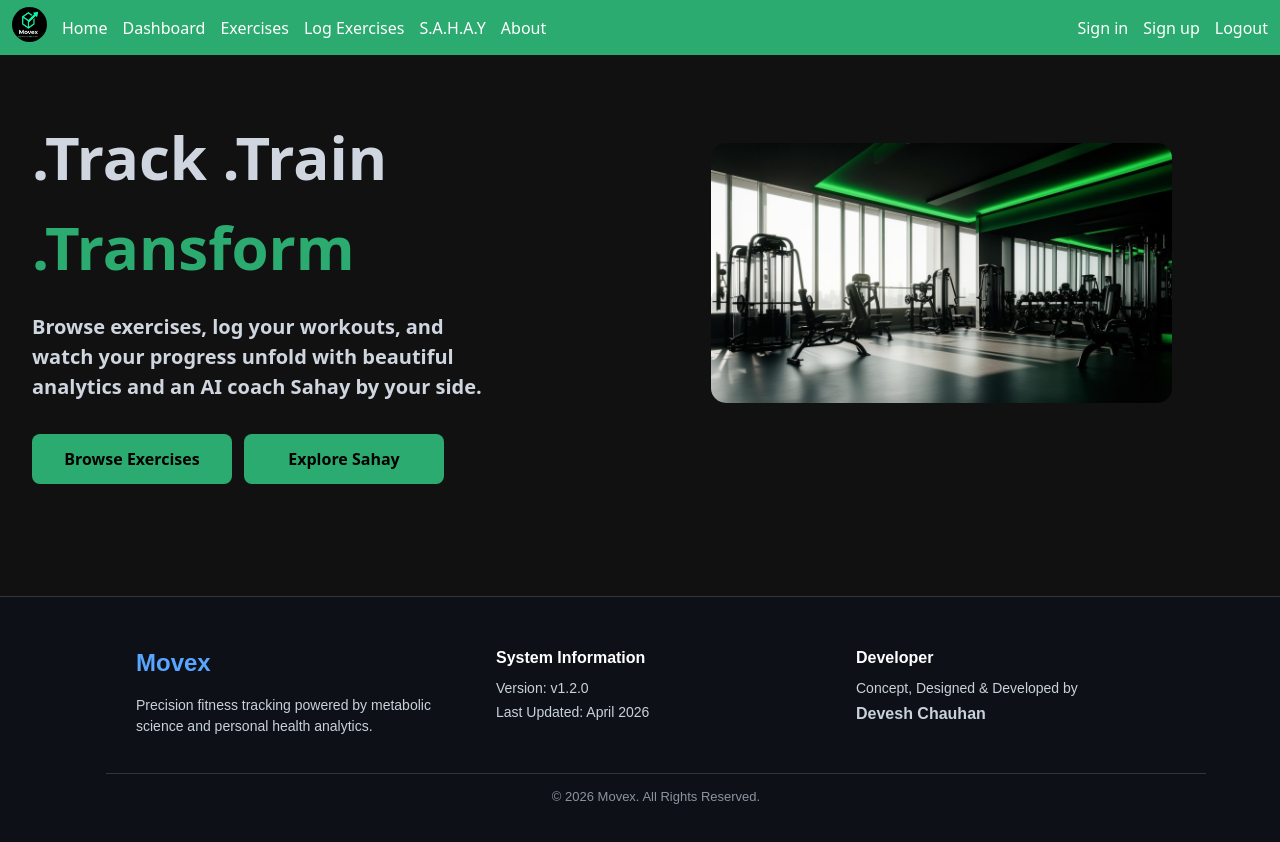
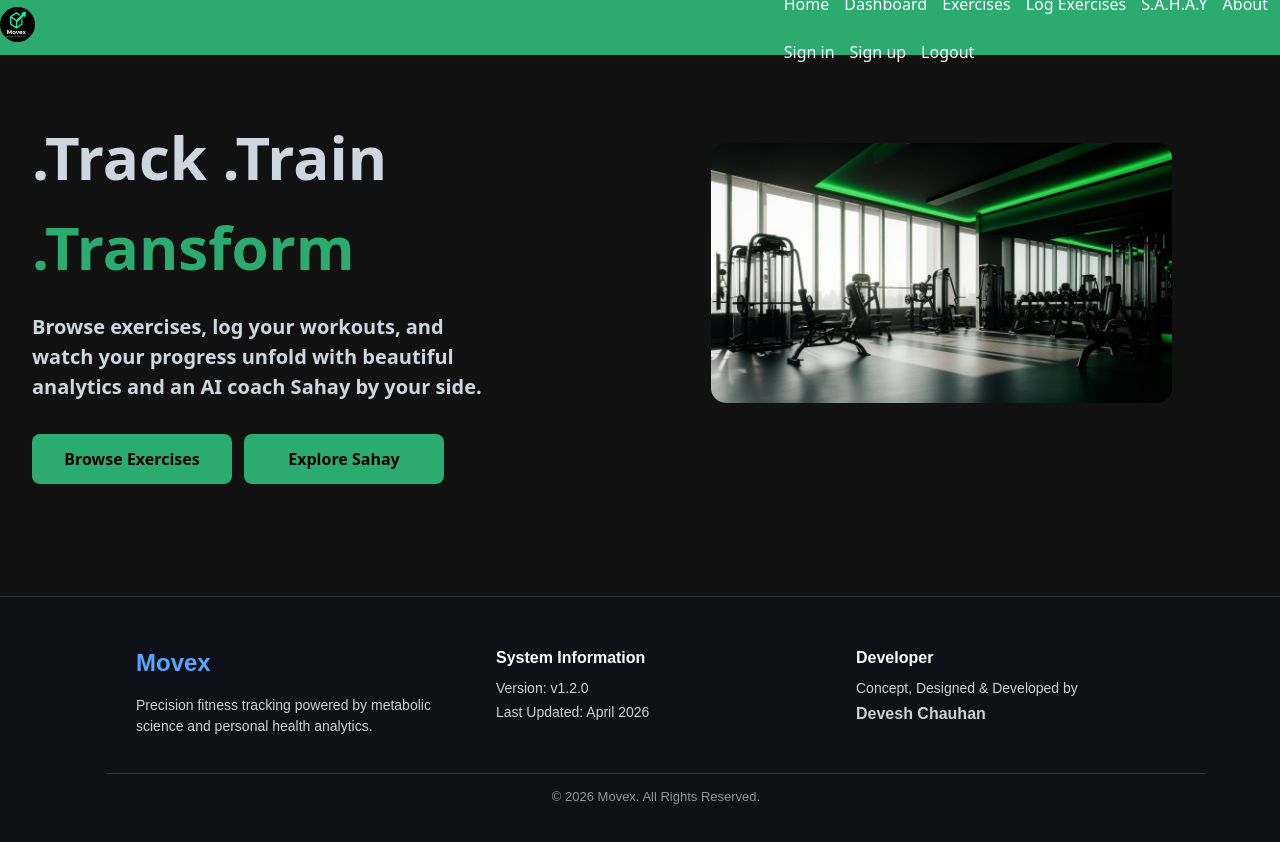
Before and after one commit to deveshchauhan1231-glitch/MoveX, a React (Vite) app in the folder Exercise/frontend/: page / in a window 1280 px wide. Shown: the top 842 px of the page. Built offline with nearby package versions, Linux system fonts and the light colour scheme; no server answers.

Commit message:
Update Navbar.jsx

```diff
--- a/Exercise/frontend/src/components/common/Navbar.jsx
+++ b/Exercise/frontend/src/components/common/Navbar.jsx
@@ -1,44 +1,40 @@
 import { Link } from "react-router-dom";
+import { useState } from "react";
 import "../../styles/Navbar.css";
+
 function Navbar() {
+    const [menuOpen, setMenuOpen] = useState(false);
+
     return (
-        <>
-            <div
-                className="bar"
+        <div className="bar">
+            <div className="nav-logo">
+                <img src="/Movex.png" style={{ width: "35px", height: "35px", borderRadius: "50%" }} />
+            </div>
 
-            >
+            {/* Hamburger button - only visible on mobile */}
+            <div className="hamburger" onClick={() => setMenuOpen(!menuOpen)}>
+                <span></span>
+                <span></span>
+                <span></span>
+            </div>
+
+            {/* Nav links - collapse on mobile */}
+            <div className={`nav-links ${menuOpen ? "open" : ""}`}>
                 <ul className="items">
-                    <li><img src="/Movex.png" style={{width:"35px", height:"35px", borderRadius:"50%", padding:"0px"}} /></li>
-                    <Link to="/" >
-                        <li>Home</li>
-                    </Link>
-                    <Link to="/dashboard" >
-                        <li>Dashboard</li>
-                    </Link>
-                    <Link to="/exercises" >
-                        <li>Exercises</li>
-                    </Link>
-
-                    <Link to="/LogWorkout">Log Exercises</Link>
-                    <Link to="/Sahay"><li>S.A.H.A.Y</li></Link>
-                    <Link to="/about" >
-
-                        <li>About</li>
-                    </Link>
-                    </ul>
-                    <ul className="items">
-
-
-                    <Link to="/Login"><li>Sign in</li></Link>
-                    <Link to="/Signup"><li>Sign up</li></Link>
-                    <Link to="/logout" >
-                        <li>Logout</li>
-                    </Link>
-                    </ul>
-
-
+                    <Link to="/" onClick={() => setMenuOpen(false)}><li>Home</li></Link>
+                    <Link to="/dashboard" onClick={() => setMenuOpen(false)}><li>Dashboard</li></Link>
+                    <Link to="/exercises" onClick={() => setMenuOpen(false)}><li>Exercises</li></Link>
+                    <Link to="/LogWorkout" onClick={() => setMenuOpen(false)}><li>Log Exercises</li></Link>
+                    <Link to="/Sahay" onClick={() => setMenuOpen(false)}><li>S.A.H.A.Y</li></Link>
+                    <Link to="/about" onClick={() => setMenuOpen(false)}><li>About</li></Link>
+                </ul>
+                <ul className="items">
+                    <Link to="/Login" onClick={() => setMenuOpen(false)}><li>Sign in</li></Link>
+                    <Link to="/Signup" onClick={() => setMenuOpen(false)}><li>Sign up</li></Link>
+                    <Link to="/logout" onClick={() => setMenuOpen(false)}><li>Logout</li></Link>
+                </ul>
             </div>
-        </>
+        </div>
     );
 }
 
```
